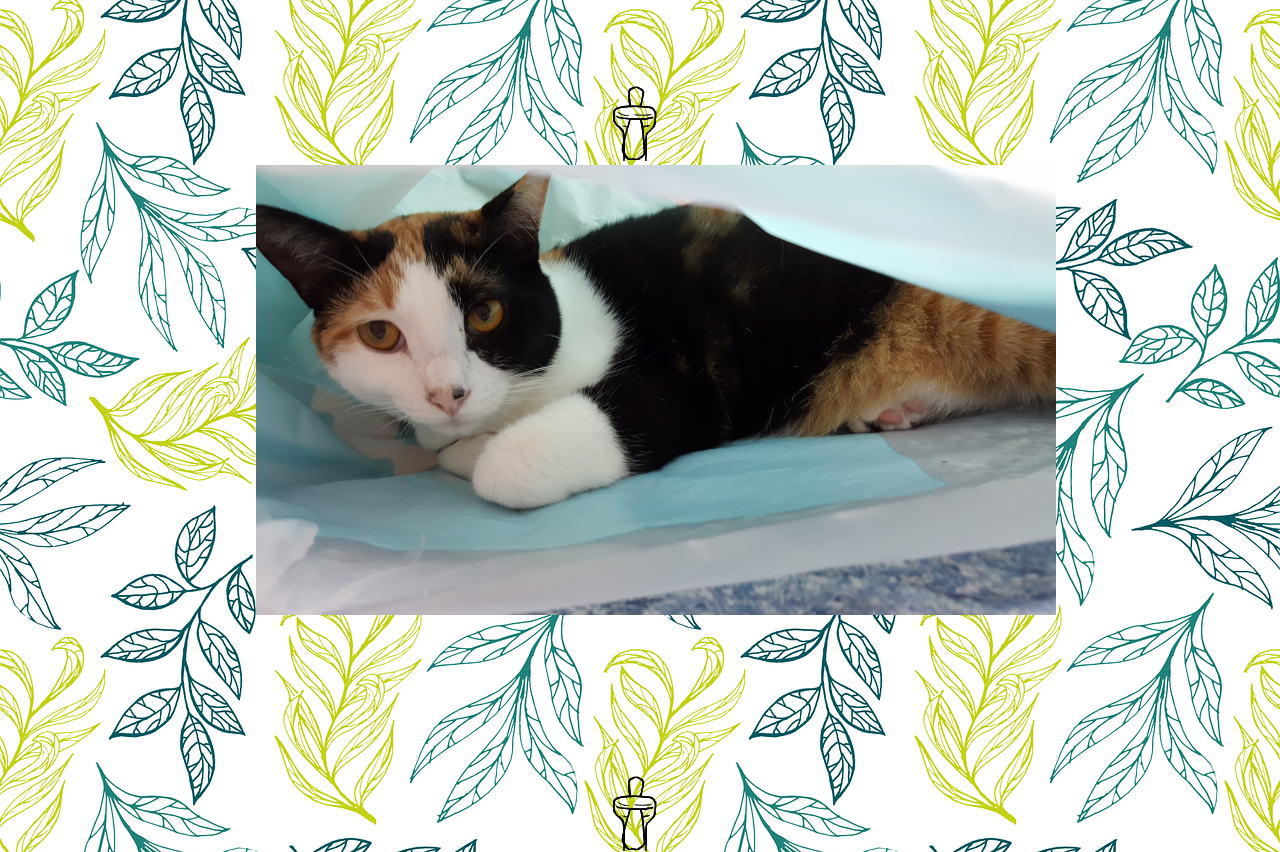
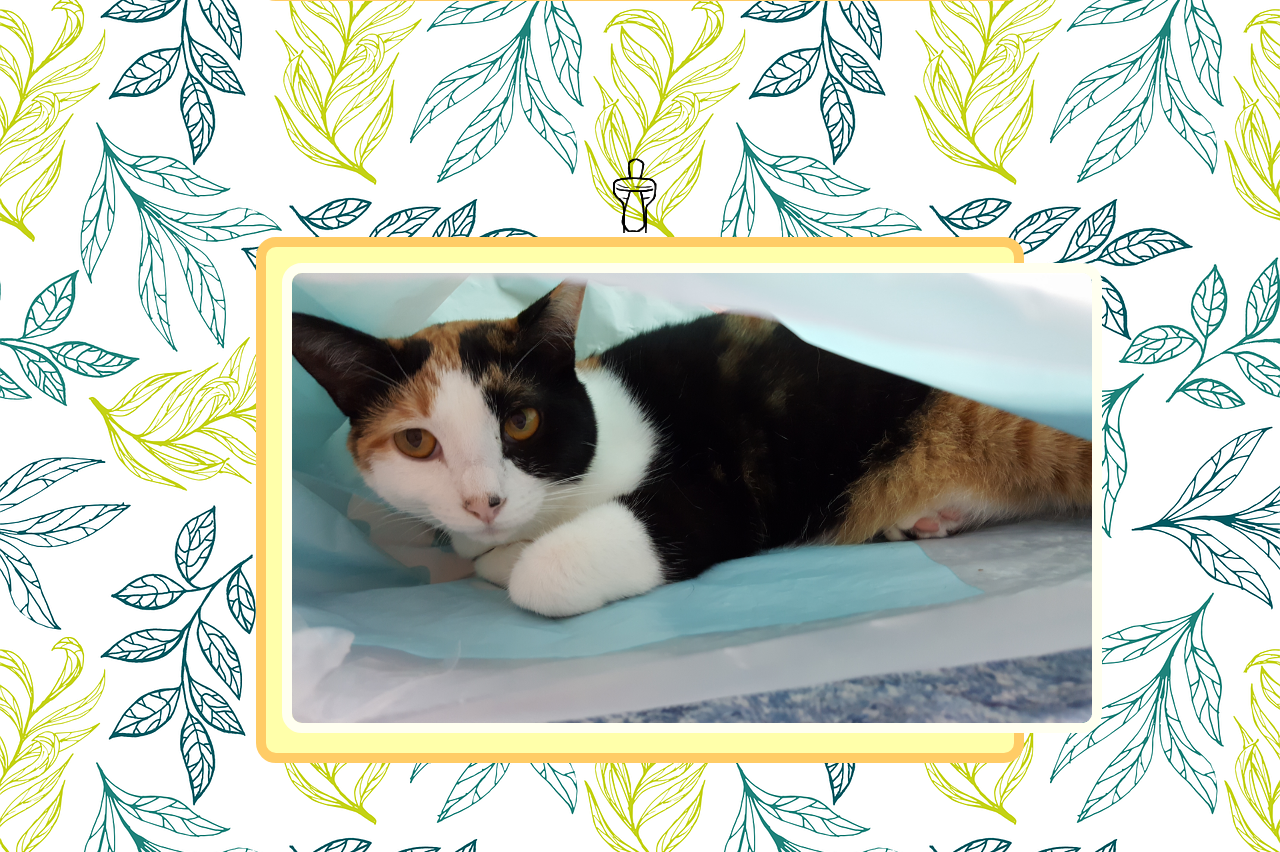
Before and after one commit to Syanagisato/art, a PHP site: page /cats.php in a window 1280 px wide. Shown: the part 1283-2135 px from the top of the page. Run offline with PHP 8.4, Linux system fonts and the light colour scheme.

Commit message:
Add files via upload

```diff
--- a/nekocafe/css/style2.css
+++ b/nekocafe/css/style2.css
@@ -67,11 +67,17 @@ h1 {
 }
 
 .catsPhoto {
+	padding: 1rem;
+	background-color: #ffa;
 	margin-top: 0;
+	border: 10px solid #fc6;
+	border-radius: 20px;
 }
 
 .catPhoto {
 	width: 800px;
+	border: 10px solid ivory;
+	border-radius: 20px;
 }
 
 
```
